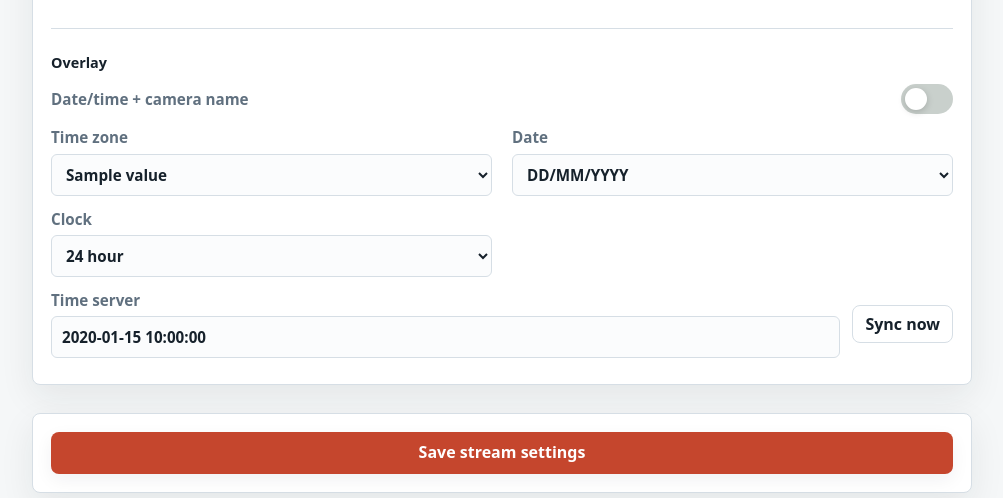
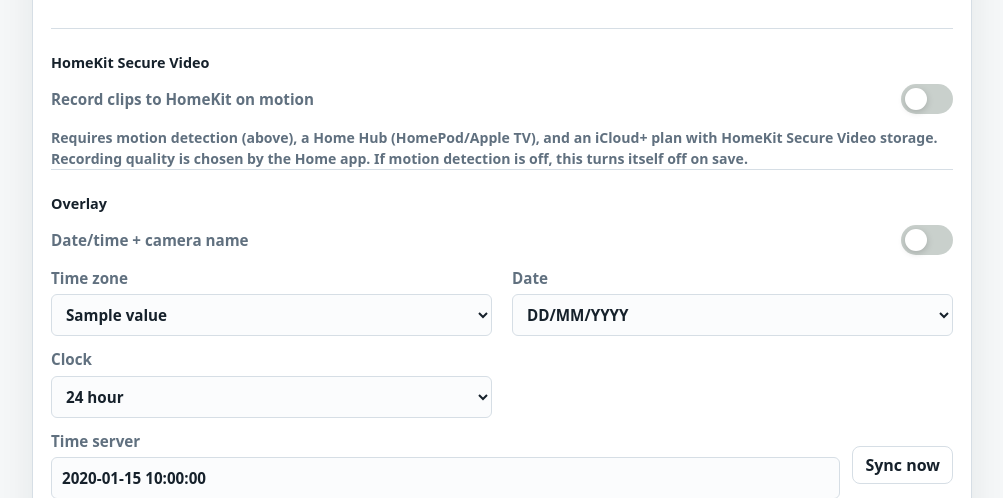
Before and after one commit to sohampatwardhan/OctoCam, a Python web app: template rust/octocam-web/templates/stream_settings.html in a window 1280 px wide. Shown: the part 1563-2061 px from the top of the page, without its empty margins (252-1255 px from the left). Run offline with Jinja, Linux system fonts and the light colour scheme; the template is opened without the code that fills it: most values are stand-ins (such as "Sample title", 1, 10 or a date in 2020).

Commit message:
feat(hksv): add HKSV enable toggle to stream settings

```diff
--- a/rust/octocam-web/templates/stream_settings.html
+++ b/rust/octocam-web/templates/stream_settings.html
@@ -17,7 +17,7 @@
         <section class="content-stack">
           <form class="settings-stack" method="post" action="/settings">
             <input type="hidden" name="_return_to" value="/stream-settings">
-            <input type="hidden" name="_checkboxes" value="camera_enabled,sub_stream_enabled,hflip,vflip,text_overlay_enabled,noir_mode,motion_enabled">
+            <input type="hidden" name="_checkboxes" value="camera_enabled,sub_stream_enabled,hflip,vflip,text_overlay_enabled,noir_mode,motion_enabled,hksv_enabled">
             <section class="panel settings-card">
               <div class="section-heading"><h2>Stream</h2></div>
               <div class="toggle-row">
@@ -92,6 +92,13 @@
                 </div>
                 <input type="hidden" name="motion_zones" id="motion-zones-input" value="{{ settings.motion_zones }}">
               </label>
+
+              <div class="subsection-heading"><h3>HomeKit Secure Video</h3></div>
+              <div class="toggle-row">
+                <span>Record clips to HomeKit on motion</span>
+                <label class="switch"><input type="checkbox" name="hksv_enabled" {% if settings.hksv_enabled %}checked{% endif %}><span></span></label>
+              </div>
+              <p class="field-note">Requires motion detection (above), a Home Hub (HomePod/Apple TV), and an iCloud+ plan with HomeKit Secure Video storage. Recording quality is chosen by the Home app. If motion detection is off, this turns itself off on save.</p>
 
               <div class="subsection-heading"><h3>Overlay</h3></div>
               <div class="toggle-row">
```
